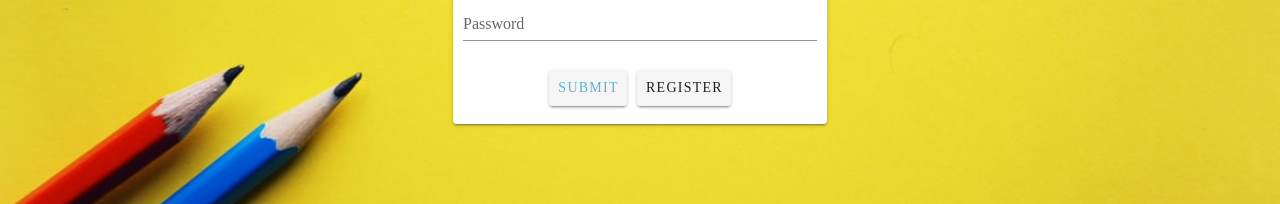
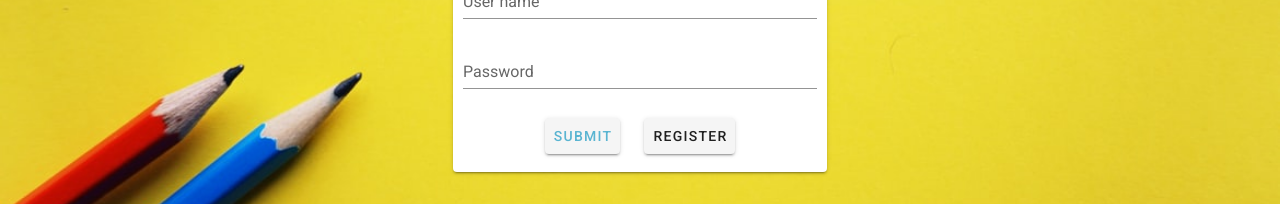
Before and after one commit to tranthanhhieuthao/chatbox-tranhieu, a Vue app: page / in a window 1280 px wide. Shown: the part 458-662 px from the top of the page. Built offline with nearby package versions, Linux system fonts and the light colour scheme; what vue-notification would draw is missing.

Commit message:
fixx reggister

```diff
--- a/src/App.vue
+++ b/src/App.vue
@@ -1,7 +1,9 @@
 <template>
-  <div id="app" data-app>
+  <div id="app" >
+    <v-app>
     <notifications/>
     <router-view />
+    </v-app>
   </div>
 </template>
 
--- a/src/components/Login.vue
+++ b/src/components/Login.vue
@@ -44,7 +44,7 @@
 
     <v-card-actions style="display: flex;justify-content: center;">
     <v-btn
-      color="success"
+
       class="mr-4"
       style="margin-right: 10px; color: #59b4d1;"
       @click="loginChat()"
@@ -117,7 +117,7 @@
 
     <v-card-actions style="display: flex;justify-content: center;">
     <v-btn
-      color="success"
+
       class="mr-4"
       style="margin-right: 10px; color: #59b4d1;"
       @click="registerChat()"
```
